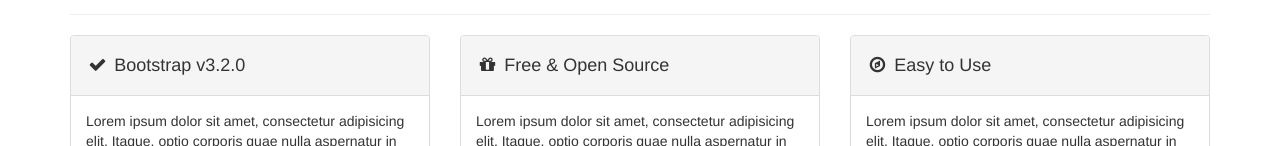
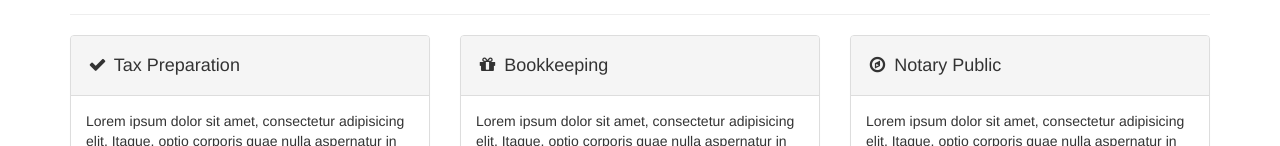
Before and after one commit to bnguyen07/susanmultiservices, a plain HTML site: page index.html in a window 1280 px wide. Shown: the part 500-646 px from the top of the page. Drawn offline with Linux system fonts and the light colour scheme.

Commit message:
Fixed broken build

```diff
--- a/index.html
+++ b/index.html
@@ -171,7 +171,7 @@
             <div class="col-md-4">
                 <div class="panel panel-default">
                     <div class="panel-heading">
-                        <h4><i class="fa fa-fw fa-check"></i> Bootstrap v3.2.0</h4>
+                        <h4><i class="fa fa-fw fa-check"></i> Tax Preparation</h4>
                     </div>
                     <div class="panel-body">
                         <p>Lorem ipsum dolor sit amet, consectetur adipisicing elit. Itaque, optio corporis quae nulla aspernatur in alias at numquam rerum ea excepturi expedita tenetur assumenda voluptatibus eveniet incidunt dicta nostrum quod?</p>
@@ -182,7 +182,7 @@
             <div class="col-md-4">
                 <div class="panel panel-default">
                     <div class="panel-heading">
-                        <h4><i class="fa fa-fw fa-gift"></i> Free &amp; Open Source</h4>
+                        <h4><i class="fa fa-fw fa-gift"></i> Bookkeeping</h4>
                     </div>
                     <div class="panel-body">
                         <p>Lorem ipsum dolor sit amet, consectetur adipisicing elit. Itaque, optio corporis quae nulla aspernatur in alias at numquam rerum ea excepturi expedita tenetur assumenda voluptatibus eveniet incidunt dicta nostrum quod?</p>
@@ -193,7 +193,7 @@
             <div class="col-md-4">
                 <div class="panel panel-default">
                     <div class="panel-heading">
-                        <h4><i class="fa fa-fw fa-compass"></i> Easy to Use</h4>
+                        <h4><i class="fa fa-fw fa-compass"></i> Notary Public</h4>
                     </div>
                     <div class="panel-body">
                         <p>Lorem ipsum dolor sit amet, consectetur adipisicing elit. Itaque, optio corporis quae nulla aspernatur in alias at numquam rerum ea excepturi expedita tenetur assumenda voluptatibus eveniet incidunt dicta nostrum quod?</p>
```
Also changed, not shown: 1 other file.
